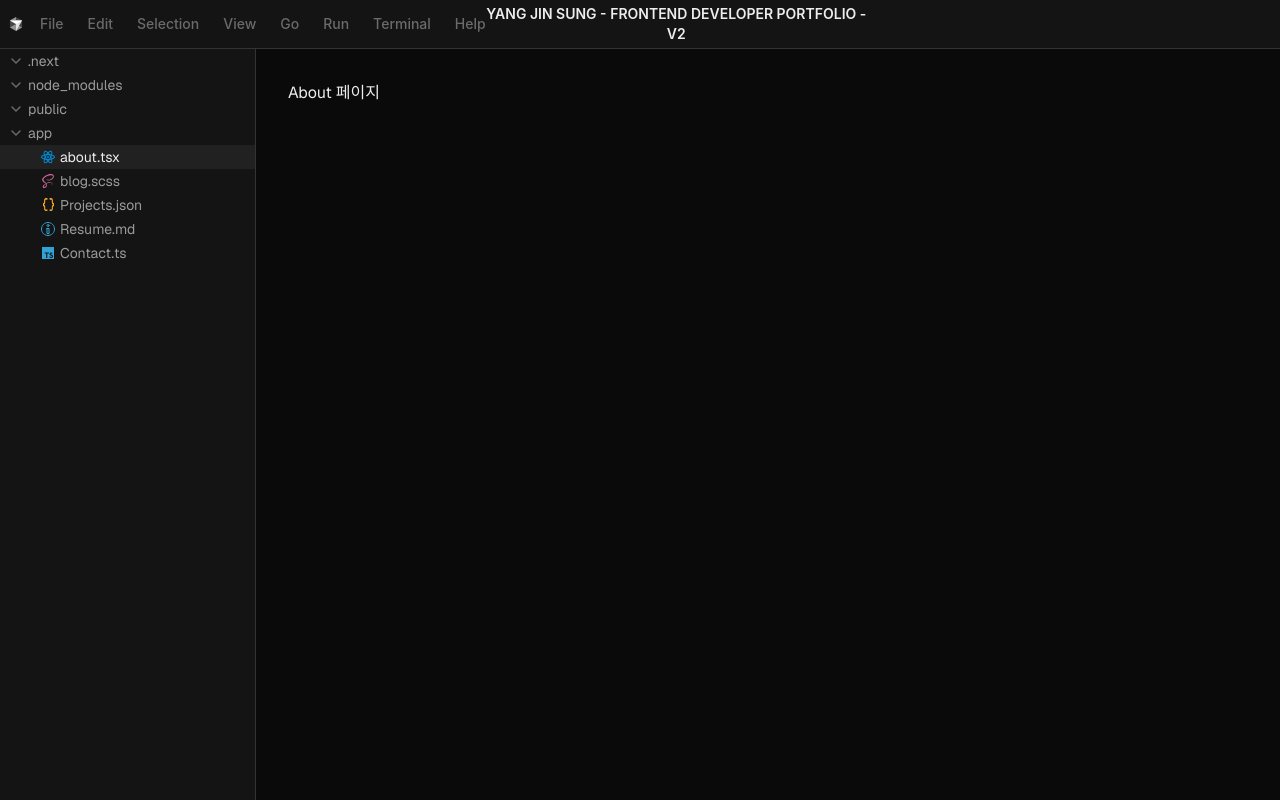
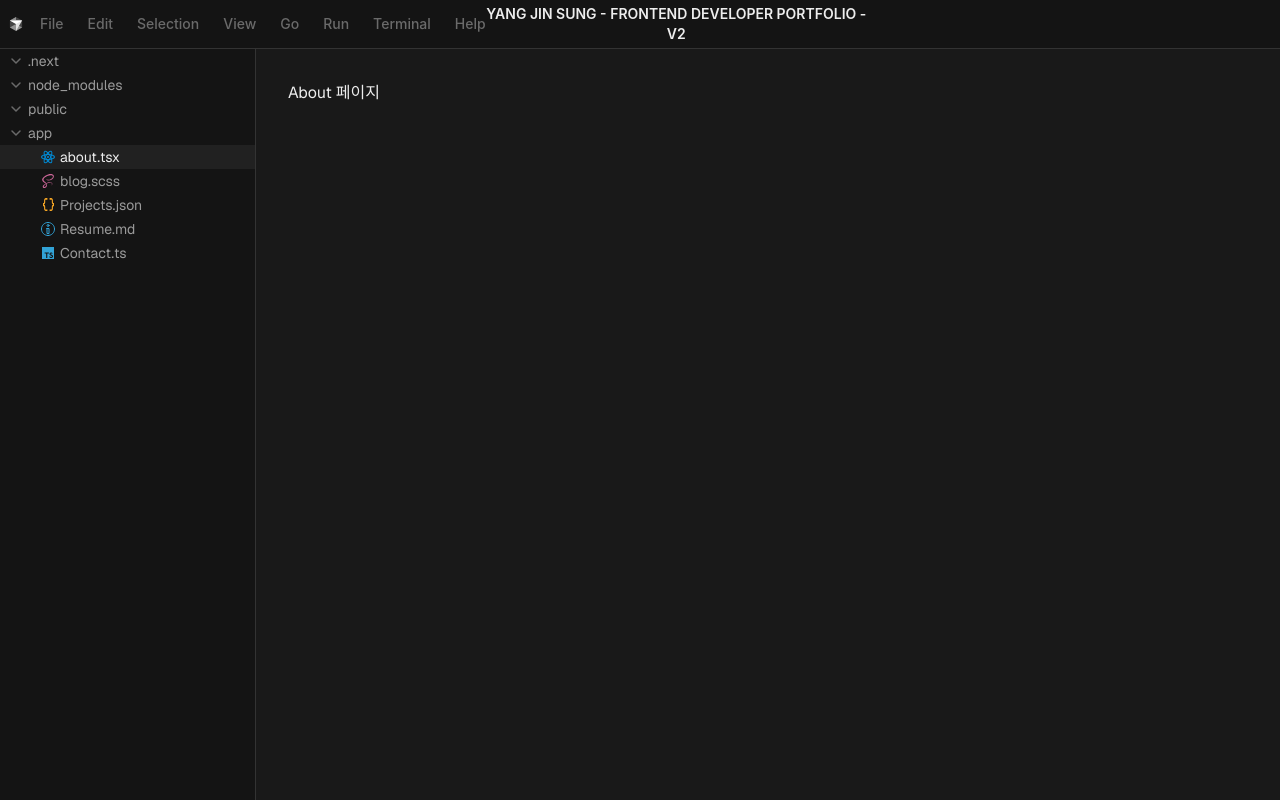
Before and after one commit to omokgosu/Portpolio_v2, a Next.js app: page /about in a window 1280 px wide. Built offline with nearby package versions, Linux system fonts and the light colour scheme.

Commit message:
[ style ] 메인 섹션 배경색상 변경

```diff
--- a/src/app/about/page.tsx
+++ b/src/app/about/page.tsx
@@ -21,7 +21,7 @@ export const metadata: Metadata = {
 
 export default function AboutPage() {
   return (
-    <div className="min-h-screen p-8">
+    <div className="p-8">
       <h1>About 페이지</h1>
     </div>
   );
--- a/src/app/globals.css
+++ b/src/app/globals.css
@@ -7,6 +7,7 @@
   --border: #333333;
   --muted: #6a6a6a;
   --muted-foreground: #9a9a9a;
+  --main-bg: #191919;
 }
 
 @theme inline {
@@ -16,6 +17,7 @@
   --color-border: var(--border);
   --color-muted: var(--muted);
   --color-muted-foreground: var(--muted-foreground);
+  --color-main-bg: var(--main-bg);
   --font-sans: var(--font-geist-sans);
   --font-mono: var(--font-geist-mono);
   --font-ui: -apple-system, BlinkMacSystemFont, "Segoe UI", Roboto, Oxygen-Sans,
--- a/src/app/layout.tsx
+++ b/src/app/layout.tsx
@@ -67,7 +67,7 @@ export default function RootLayout({
           <Header />
           <div className="flex flex-1 overflow-hidden">
             <SideNavigation />
-            <main className="flex-1 overflow-auto">{children}</main>
+            <main className="flex-1 overflow-auto bg-main-bg">{children}</main>
           </div>
         </div>
       </body>
```
